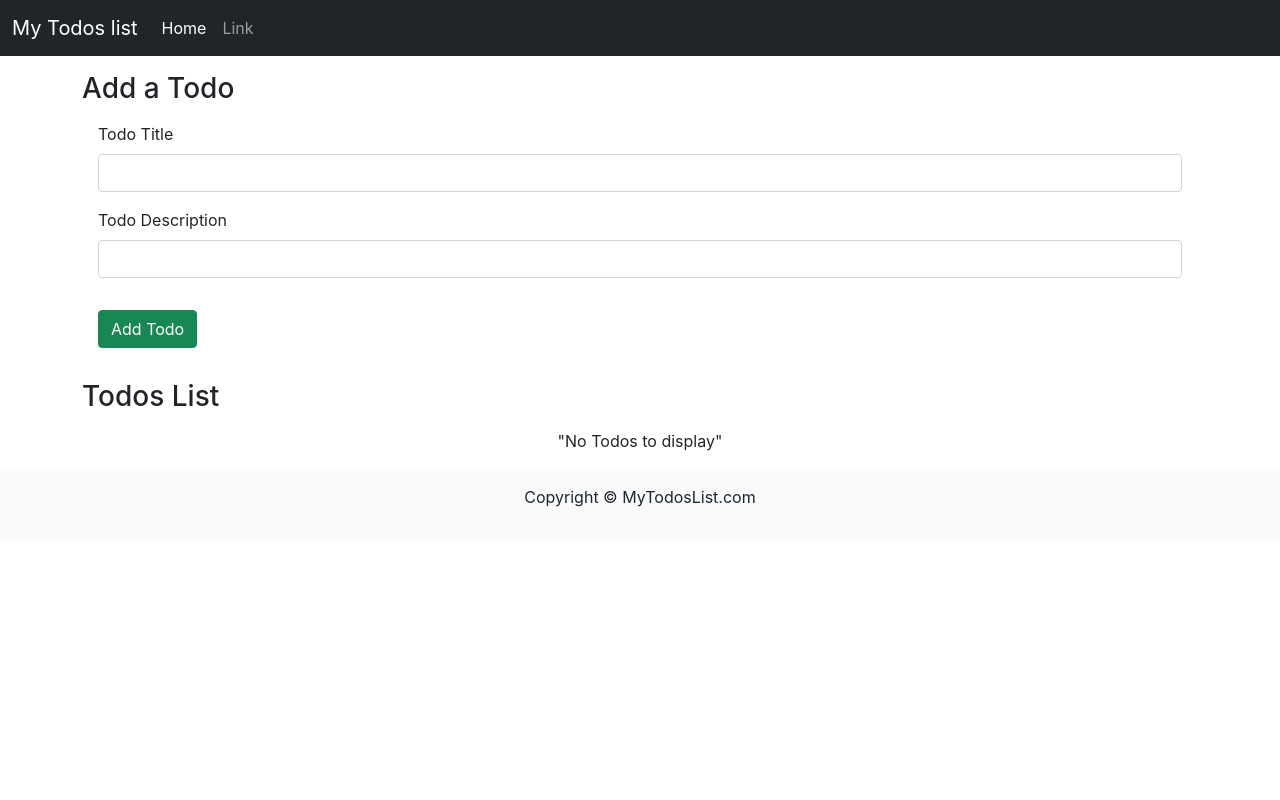
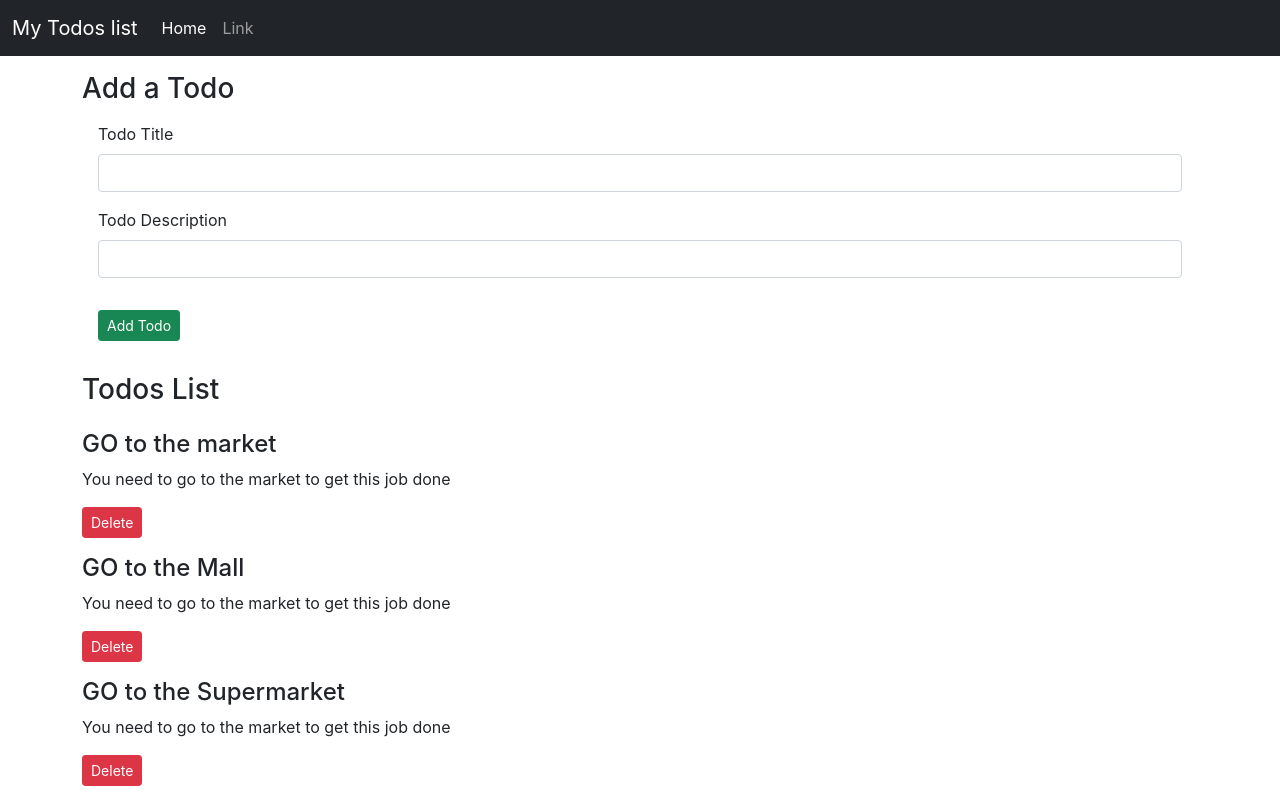
Before and after one commit to Shankar034/My-App, a React (Create React App) app: page / in a window 1280 px wide. Shown: the top 800 px of the page. Built offline with nearby package versions, Linux system fonts and the light colour scheme.

Commit message:
Adding Todos

```diff
--- a/src/App.js
+++ b/src/App.js
@@ -24,31 +24,43 @@ function App() {
 
  }
 
+ const addTodo = (title, desc)=>{
+  console.log("I am adding this todo", title, desc)
+  let sno= todos[todos.length-1].sno+1;
+  const myTodo = {
+    sno:sno,
+    title: title,
+    desc:desc
+  }
+  setTodos([...todos, myTodo])
+  console.log(myTodo);
+ }
+
  const [todos, setTodos] = useState(
   [
-    // {
-    //   sno:1,
-    //   title: "GO to the market",
-    //   desc:"You need to go to the market to get this job done"
+    {
+      sno:1,
+      title: "GO to the market",
+      desc:"You need to go to the market to get this job done"
 
-    // },
-    // {
-    //   sno:2,
-    //   title: "GO to the Mall",
-    //   desc:"You need to go to the market to get this job done"
+    },
+    {
+      sno:2,
+      title: "GO to the Mall",
+      desc:"You need to go to the market to get this job done"
 
-    // },
-    // {
-    //   sno:3,
-    //   title: "GO to the Supermarket",
-    //   desc:"You need to go to the market to get this job done"
+    },
+    {
+      sno:3,
+      title: "GO to the Supermarket",
+      desc:"You need to go to the market to get this job done"
 
-    // }
+    }
   ]);
   return (
     <>
     <Header title="My Todos list" searchBar={false}/>
-    <AddTodo/>
+    <AddTodo addTodo={addTodo}/>
     <Todos todos ={todos} onDelete={onDelete}/>
 
     <Footer/>
--- a/src/MyComponents/AddTodo.js
+++ b/src/MyComponents/AddTodo.js
@@ -1,19 +1,35 @@
 import React from 'react'
+import { useState } from 'react'
 
-const AddTodo = () => {
+const AddTodo = ({addTodo}) => {
+    const [title, setTitile] = useState("");
+    const [desc, setDesc] = useState("");
+    const submit = (e)=>{
+        e.preventDefault();
+        if(!title || !desc){
+            alert("Titlel or Description cannot be blank ");
+        }
+        else
+        {
+            addTodo(title, desc)
+        }
+
+    }
   return (
     <div className='container my-3'>
     <h3 className=''>Add a Todo</h3>
-            <form>
+            <form onSubmit={submit}>
                 <div className= "m-3">
                     <label htmlFor="title" className="form-label">Todo Title</label>
-                    <input type="text" className="form-control" id="title" aria-describedby="emailHelp"/>
+                    <input type="text" className="form-control" value={title} onChange={(e)=>{setTitile(e.target.value)
+                    }} id="title" aria-describedby="emailHelp"/>
                 </div>
                 <div className="m-3">
                     <label htmlFor="desc" className="form-label">Todo Description</label>
-                    <input type="text" className="form-control" id="desc"/>
+                    <input type="text" value={desc} onChange={(e)=>{setDesc(e.target.value)
+                    }} className="form-control" id="desc"/>
                 </div>
-                <button type="submit" className="btn btn-success btn-ssm m-3">Add Todo</button>
+                <button type="submit" className="btn btn-success btn-sm m-3">Add Todo</button>
         </form>
 </div>
   )
--- a/src/MyComponents/Footer.js
+++ b/src/MyComponents/Footer.js
@@ -3,8 +3,8 @@ import React from 'react'
 const Footer = () => {
 
   let footerStyle ={
-    position:"ralative",
-    top:"100vh",
+    position:"relative",
+    top:"40vh",
     width:"100%"
 
   }
```
